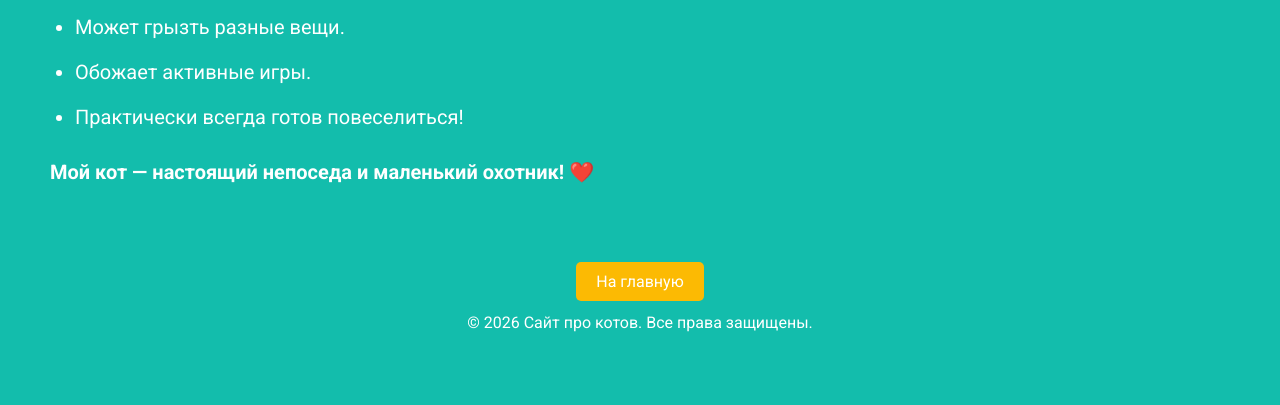
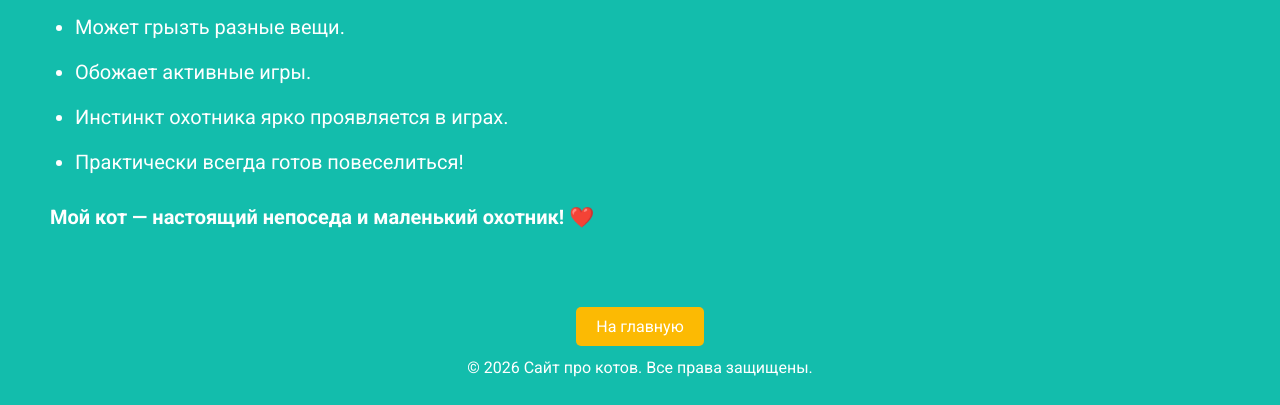
Before and after one commit to Yaroslav777create/kot-ru, a plain HTML site: page cat.html in a window 1280 px wide. Shown: the part 539-944 px from the top of the page. Before the commit the page ends 899 px from the top, so only its background shows below. Drawn offline with Linux system fonts and the light colour scheme.

Commit message:
Add hunting instinct description to cat.html

```diff
--- a/cat.html
+++ b/cat.html
@@ -599,6 +599,7 @@
                 <li>Любит охотиться за всем, что движется.</li>
                 <li>Может грызть разные вещи.</li>
                 <li>Обожает активные игры.</li>
+                <li>Инстинкт охотника ярко проявляется в играх.</li>
                 <li>Практически всегда готов повеселиться!</li>
             </ul>
 
```
